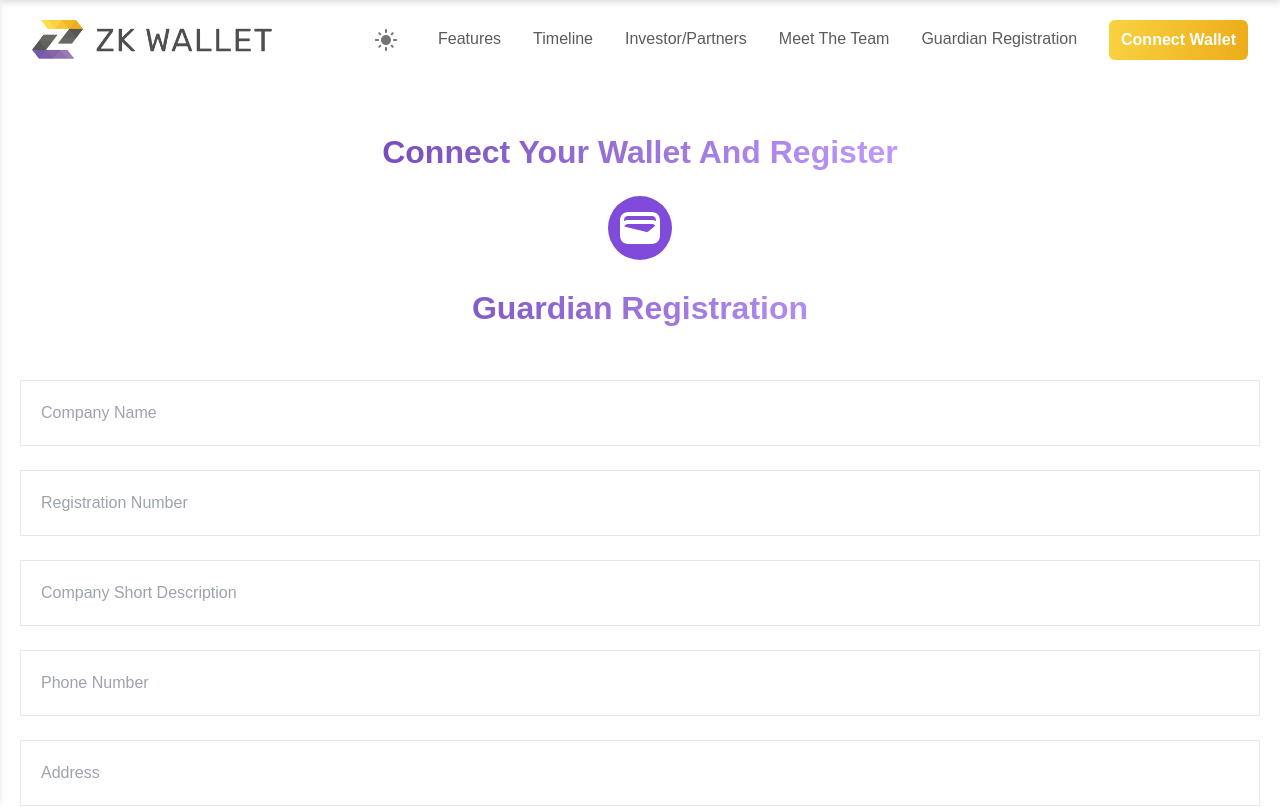
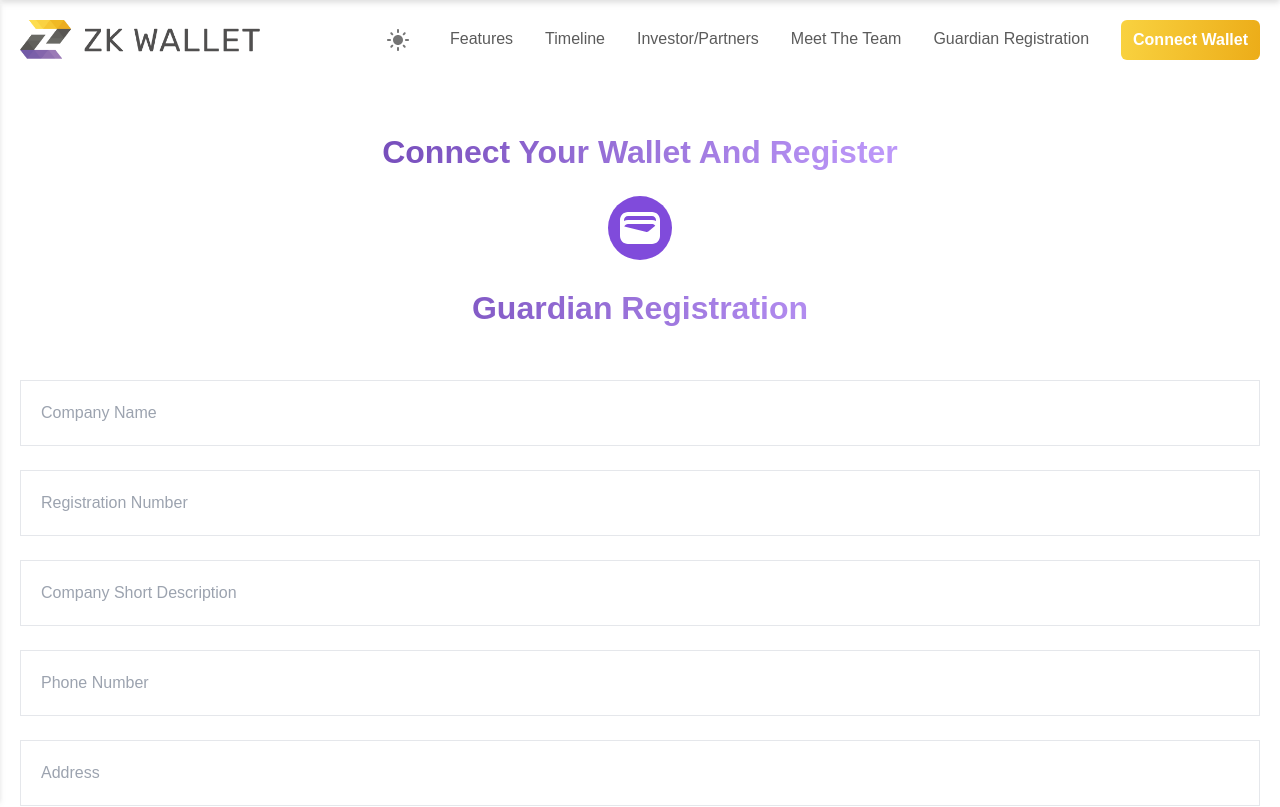
Before and after one commit to WalletZkApp/website, a Next.js app: page /en/guardian-registration in a window 1280 px wide. Shown: the top 807 px of the page. Built offline with nearby package versions, Linux system fonts and the light colour scheme; a web font is replaced by a local one.

Commit message:
fix navigation padding

```diff
--- a/components/layout/navigation.tsx
+++ b/components/layout/navigation.tsx
@@ -75,7 +75,7 @@ function Navigation() {
       <div
         className={`flex items-center justify-between space-x-5 p-5 ${
           theme === "light" ? "text-black" : "text-white"
-        } z-[99] relative px-5 md:px-8`}
+        } z-[99] relative`}
       >
         <Link href="/">
           {theme === "light" ? (
```
